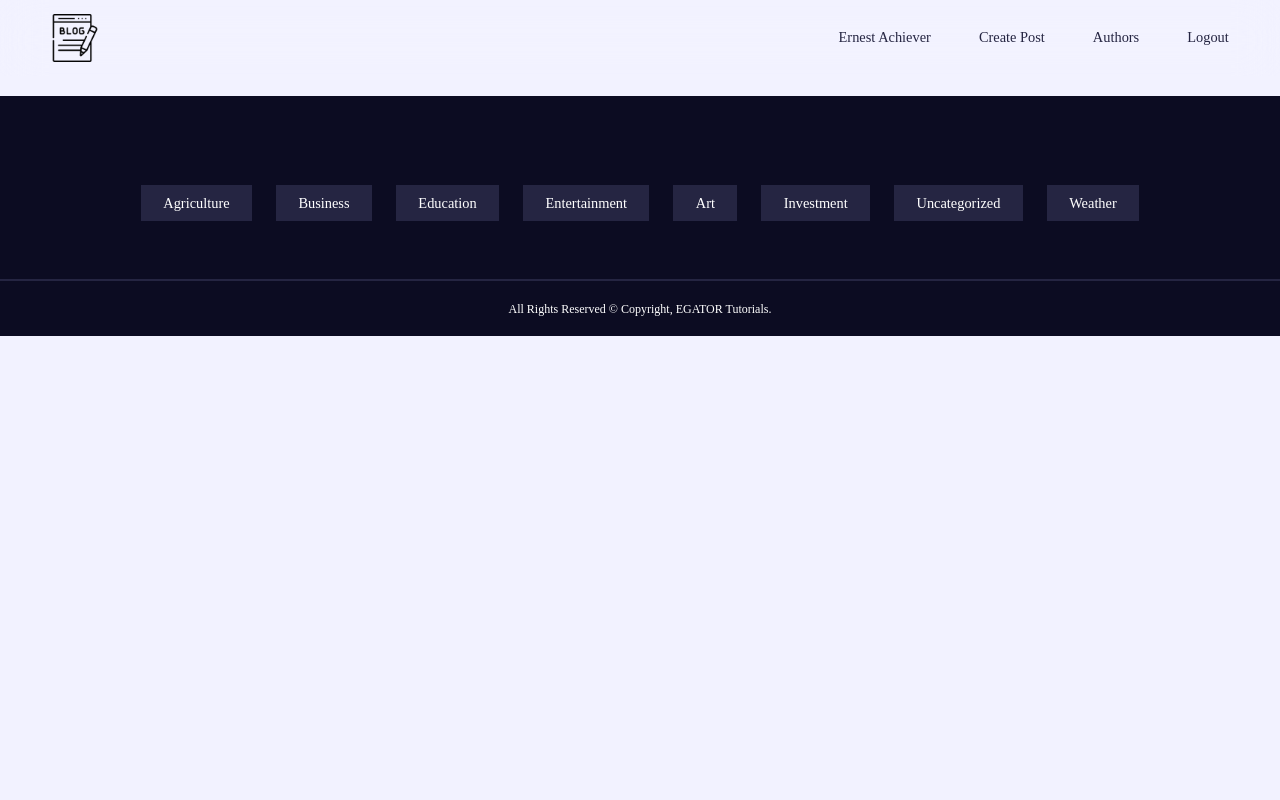
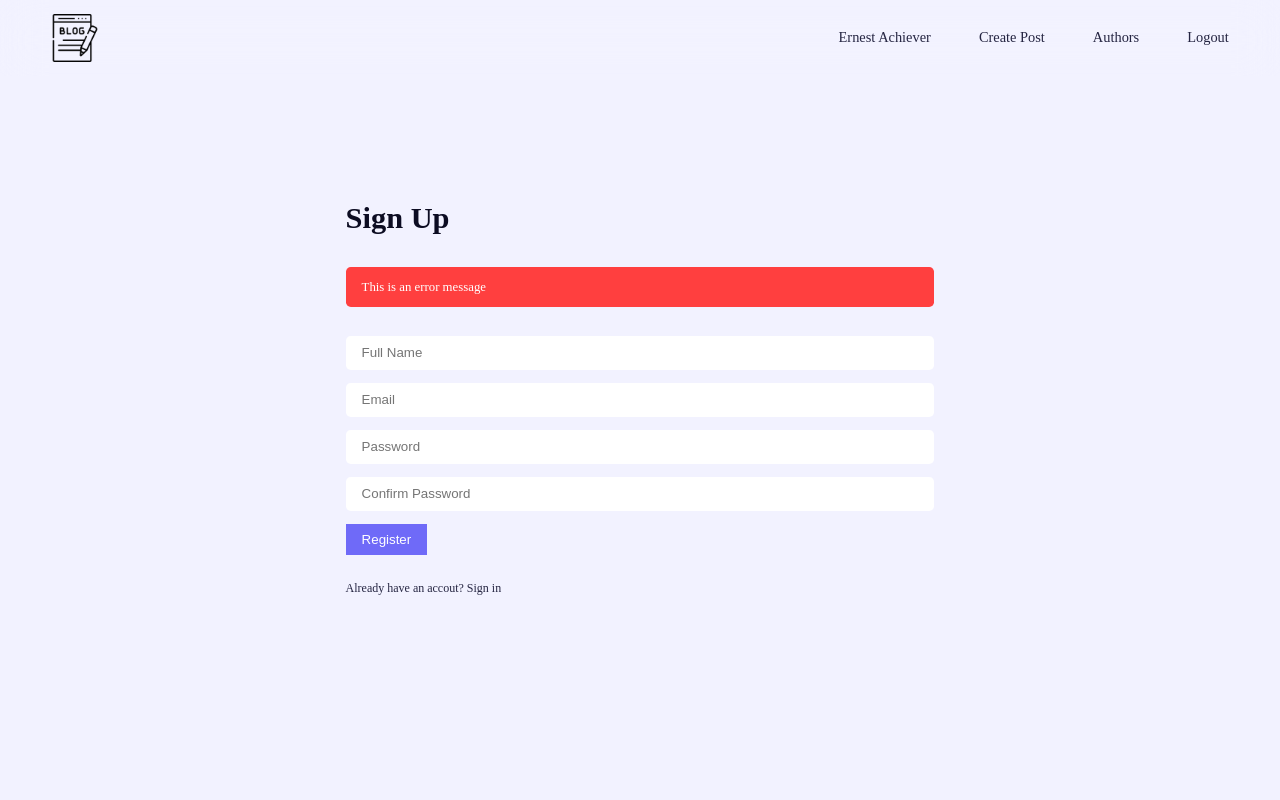
Before and after one commit to Mandy-tee/mern-blog, a React (Vite) app in the folder client/: page /register in a window 1280 px wide. Shown: the top 800 px of the page. Built offline with nearby package versions, Linux system fonts and the light colour scheme.

Commit message:
Register page, category-posts, author-posts and posts worked on

```diff
--- a/client/src/components/Posts.jsx
+++ b/client/src/components/Posts.jsx
@@ -1,56 +1,17 @@
 import React, { useState } from 'react'
-
-import Thumbnail1 from '../assets/images/blog1.jpg'
-import Thumbnail2 from '../assets/images/blog2.jpg'
-import Thumbnail3 from '../assets/images/blog3.jpg'
-import Thumbnail4 from '../assets/images/blog4.jpg'
 import PostItem from './PostItem'
-
-const DUMMY_POSTS = [
-    {
-        id: '1',
-        thumbnail: Thumbnail1,
-        category: 'education',
-        title: 'This is the title of the very first post on this blog.',
-        desc: 'Lorem ipsum dolor sit amet consectetur adipisicing elit. Maiores obcaecati aspernatur dolores quidem, ab nemo consequuntur unde sequi odit itaque aperiam. Eligendi hic dignissimos, reiciendis nulla a dolor accusantium numquam.',
-        authorID: 3
-    },
-    {
-        id: '2',
-        thumbnail: Thumbnail2,
-        category: 'science',
-        title: 'Welcome to Ghana.',
-        desc: 'Lorem ipsum dolor sit, amet consectetur adipisicing elit. Dolor, aliquam dolores quas esse, perspiciatis odit facilis voluptatibus nihil cupiditate a dicta, repellat repudiandae illo enim alias harum eveniet accusamus accusantium.',
-        authorID: 1
-    },
-    {
-        id: '3',
-        thumbnail: Thumbnail3,
-        category: 'weather',
-        title: 'This is the title of the very first post on this blog.',
-        desc: 'Lorem, ipsum dolor sit amet consectetur adipisicing elit. Minima quos ea quas optio voluptatibus sapiente laudantium harum vitae repellendus! Magni et blanditiis id similique eos soluta tempore deserunt consequatur voluptate!',
-        authorID: 13
-    },
-    {
-        id: '4',
-        thumbnail: Thumbnail4,
-        category: 'farming',
-        title: 'This is the title of the very first post on this blog.',
-        desc: 'Lorem ipsum dolor sit amet, consectetur adipisicing elit. Nam, cumque quibusdam. Neque dolor sequi nihil, modi ut dicta laborum, eos dolores ullam quibusdam asperiores itaque accusantium quam nam aut voluptates.',
-        authorID: 11
-    },
-]
+import { DUMMY_POSTS } from '../data'
 
 const Posts = () => {
     const [posts, setPosts] = useState(DUMMY_POSTS)
     return (
         <section className='posts'>
-            <div className='container posts_container'>
+            {posts.length > 0 ? <div className='container posts_container'>
                 {
                     posts.map(({ id, thumbnail, category, title, desc, authorID }) =>
                         <PostItem key={id} postID={id} thumbnail={thumbnail} category={category} title={title} desc={desc} authorID={authorID} />)
                 }
-            </div>
+            </div> : <h2 className='center'>No posts found</h2>}
         </section>
     )
 }
--- /dev/null
+++ b/client/src/data.js
@@ -0,0 +1,39 @@
+import Thumbnail1 from './assets/images/blog1.jpg'
+import Thumbnail2 from './assets/images/blog2.jpg'
+import Thumbnail3 from './assets/images/blog3.jpg'
+import Thumbnail4 from './assets/images/blog4.jpg'
+
+export const DUMMY_POSTS = [
+    {
+        id: '1',
+        thumbnail: Thumbnail1,
+        category: 'education',
+        title: 'This is the title of the very first post on this blog.',
+        desc: 'Lorem ipsum dolor sit amet consectetur adipisicing elit. Maiores obcaecati aspernatur dolores quidem, ab nemo consequuntur unde sequi odit itaque aperiam. Eligendi hic dignissimos, reiciendis nulla a dolor accusantium numquam.',
+        authorID: 3
+    },
+    {
+        id: '2',
+        thumbnail: Thumbnail2,
+        category: 'science',
+        title: 'Welcome to Ghana.',
+        desc: 'Lorem ipsum dolor sit, amet consectetur adipisicing elit. Dolor, aliquam dolores quas esse, perspiciatis odit facilis voluptatibus nihil cupiditate a dicta, repellat repudiandae illo enim alias harum eveniet accusamus accusantium.',
+        authorID: 1
+    },
+    {
+        id: '3',
+        thumbnail: Thumbnail3,
+        category: 'weather',
+        title: 'This is the title of the very first post on this blog.',
+        desc: 'Lorem, ipsum dolor sit amet consectetur adipisicing elit. Minima quos ea quas optio voluptatibus sapiente laudantium harum vitae repellendus! Magni et blanditiis id similique eos soluta tempore deserunt consequatur voluptate!',
+        authorID: 13
+    },
+    {
+        id: '4',
+        thumbnail: Thumbnail4,
+        category: 'farming',
+        title: 'This is the title of the very first post on this blog.',
+        desc: 'Lorem ipsum dolor sit amet, consectetur adipisicing elit. Nam, cumque quibusdam. Neque dolor sequi nihil, modi ut dicta laborum, eos dolores ullam quibusdam asperiores itaque accusantium quam nam aut voluptates.',
+        authorID: 11
+    },
+]
--- a/client/src/index.css
+++ b/client/src/index.css
@@ -307,3 +307,52 @@ footer {
 .post-detail p {
     margin-bottom: 0.7rem;
 }
+
+
+/*================= REGISTER & Form Style ================= */
+.form {
+    display: flex;
+    flex-direction: column;
+    gap: 0.8rem;
+}
+
+input,
+select,
+textarea {
+    width: 100%;
+    padding: 0.6rem 1rem;
+    border-radius: var(--radius-1);
+    resize: none;
+}
+
+.form_error-message {
+    background: var(--color-red);
+    color: var(--color-white);
+    font-size: 0.8rem;
+    padding: 0.6rem 1rem;
+    border-radius: var(--radius-1);
+    display: block;
+    margin-bottom: 1rem;
+}
+
+.register,
+.login,
+.create-post {
+    width: var(--form-width);
+    margin-inline: auto;
+    height: calc(100vh - 12rem);
+    display: grid;
+    place-items: center;
+}
+
+.register h2,
+.login h2,
+.create-post h2 {
+    margin-bottom: 2rem;
+}
+
+.register small,
+.login small {
+    display: block;
+    margin-top: 1.5rem;
+}
--- a/client/src/pages/AuthorPosts.jsx
+++ b/client/src/pages/AuthorPosts.jsx
@@ -1,10 +1,19 @@
-import React from 'react'
+import React, { useState } from 'react'
+import { DUMMY_POSTS } from '../data'
+import PostItem from '../components/PostItem'
 
 const AuthorPosts = () => {
+  const [posts, setPosts] = useState(DUMMY_POSTS)
+
   return (
-    <div>
-
-    </div>
+    <section className='posts'>
+      {posts.length > 0 ? <div className='container posts_container'>
+        {
+          posts.map(({ id, thumbnail, category, title, desc, authorID }) =>
+            <PostItem key={id} postID={id} thumbnail={thumbnail} category={category} title={title} desc={desc} authorID={authorID} />)
+        }
+      </div> : <h2 className='center'>No posts found</h2>}
+    </section>
   )
 }
 
--- a/client/src/pages/CategoryPosts.jsx
+++ b/client/src/pages/CategoryPosts.jsx
@@ -1,10 +1,19 @@
-import React from 'react'
+import React, { useState } from 'react'
+import { DUMMY_POSTS } from '../data'
+import PostItem from '../components/PostItem'
 
 const CategoryPosts = () => {
+  const [posts, setPosts] = useState(DUMMY_POSTS)
+
   return (
-    <div>
-
-    </div>
+    <section>
+            {posts.length > 0 ? <div className='container posts_container'>
+                {
+                    posts.map(({ id, thumbnail, category, title, desc, authorID }) =>
+                        <PostItem key={id} postID={id} thumbnail={thumbnail} category={category} title={title} desc={desc} authorID={authorID} />)
+                }
+            </div> : <h2 className='center'>No posts found</h2>}
+        </section>
   )
 }
 
--- a/client/src/pages/Register.jsx
+++ b/client/src/pages/Register.jsx
@@ -1,10 +1,35 @@
-import React from 'react'
+import React, { useState } from 'react'
+import { Link } from 'react-router-dom'
 
 const Register = () => {
+  const [userData, setUserData] = useState({
+    name: '',
+    email: '',
+    password: '',
+    password2: ''
+  })
+
+  const changeInputHandler = (e) => {
+    setUserData(prevState => {
+      return { ...prevState, [e.target.name]: e.target.value }
+    })
+  }
+
   return (
-    <div>
-
-    </div>
+    <section className='register'>
+      <div className='container'>
+        <h2>Sign Up</h2>
+        <form className='form register_form'>
+          <p className='form_error-message'>This is an error message</p>
+          <input type='text' placeholder='Full Name' name='name' value={userData.name} onChange={changeInputHandler} />
+          <input type='text' placeholder='Email' name='email' value={userData.email} onChange={changeInputHandler} />
+          <input type='password' placeholder='Password' name='pasword' value={userData.password} onChange={changeInputHandler} />
+          <input type='password' placeholder='Confirm Password' name='pasword2' value={userData.password2} onChange={changeInputHandler} />
+          <button type='submit' className='btn primary'>Register</button>
+        </form>
+        <small>Already have an accout? <Link to='/login'>Sign in</Link></small>
+      </div>
+    </section>
   )
 }
 
```
